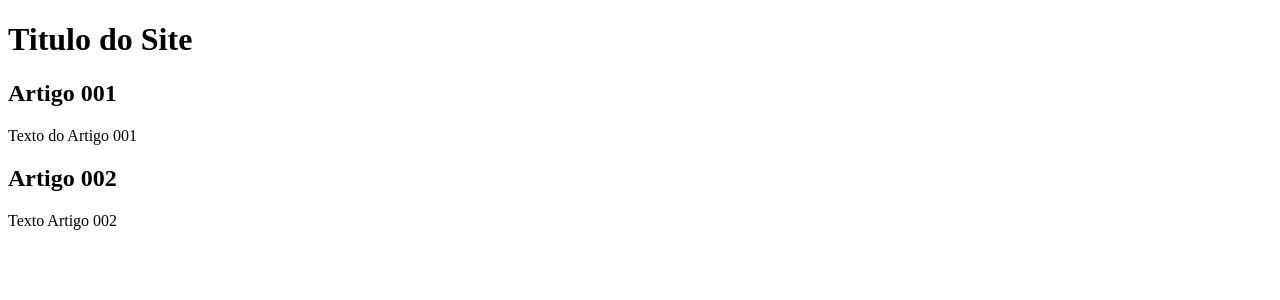
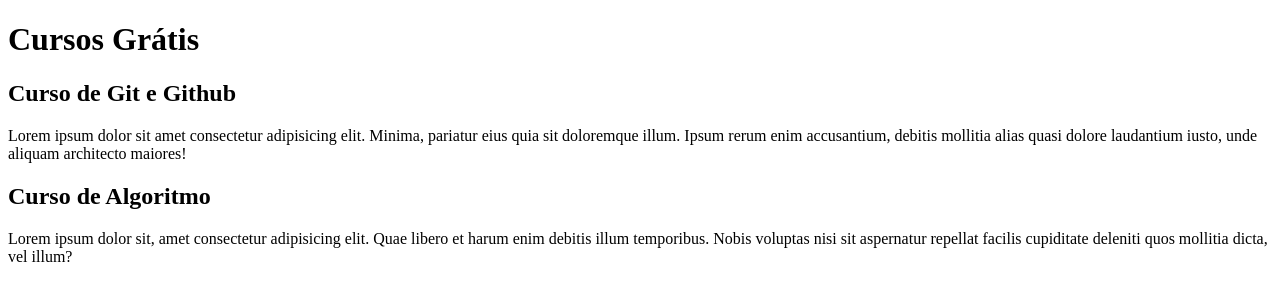
Before and after one commit to heldjow/projeto-site, a plain HTML site: page index.html in a window 1280 px wide. Drawn offline with Linux system fonts and the light colour scheme.

Commit message:
comecei a escrever o conteúdo

```diff
--- a/index.html
+++ b/index.html
@@ -9,15 +9,15 @@
 <body>
     <main>
         <header>
-            <h1>Titulo do Site</h1>
+            <h1>Cursos Grátis</h1>
         </header>
         <article>
-            <h2>Artigo 001</h2>
-            <p>Texto do Artigo 001</p>
+            <h2>Curso de Git e Github</h2>
+            <p>Lorem ipsum dolor sit amet consectetur adipisicing elit. Minima, pariatur eius quia sit doloremque illum. Ipsum rerum enim accusantium, debitis mollitia alias quasi dolore laudantium iusto, unde aliquam architecto maiores!</p>
         </article>
         <article>
-            <h2>Artigo 002</h2>
-            <p>Texto Artigo 002 </p>
+            <h2>Curso de Algoritmo</h2>
+            <p>Lorem ipsum dolor sit, amet consectetur adipisicing elit. Quae libero et harum enim debitis illum temporibus. Nobis voluptas nisi sit aspernatur repellat facilis cupiditate deleniti quos mollitia dicta, vel illum? </p>
         </article>
     </main>
 
```
